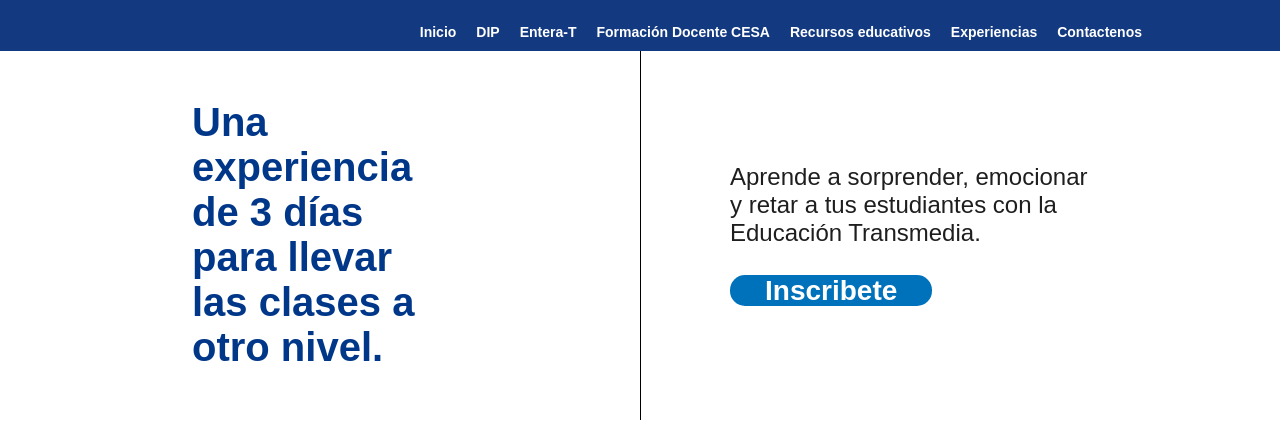
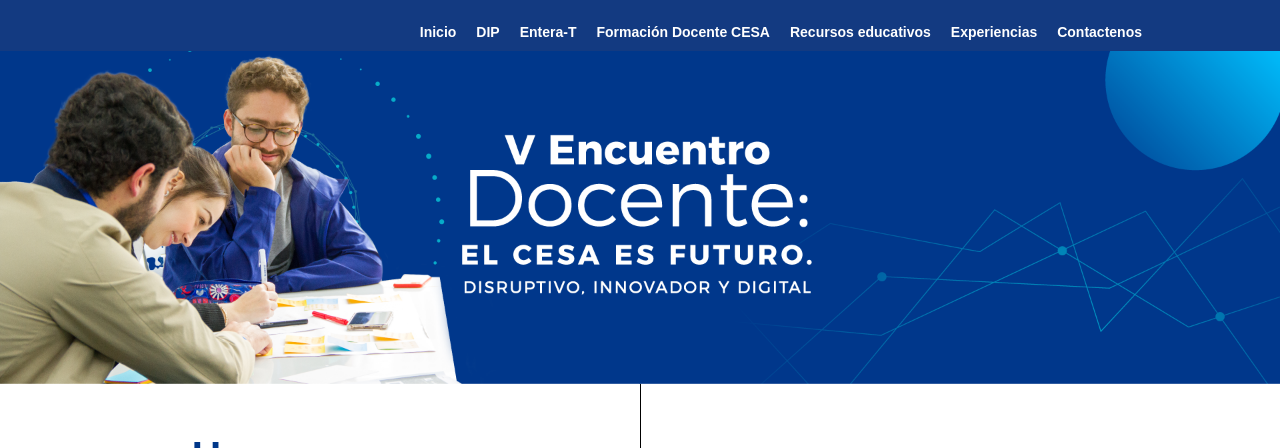
Before and after one commit to innovateduco/indez, a plain HTML site: page index.html in a window 1280 px wide. Shown: the top 448 px of the page. Drawn offline with Linux system fonts and the light colour scheme; files whose address does not match are found by name.

Commit message:
Actualización banner principal 001

```diff
--- a/index.html
+++ b/index.html
@@ -25,7 +25,7 @@
             <li><a href="https://innovat.cesa.edu.co/experiencias">Experiencias</a></li>
             <li><a href="https://innovat.cesa.edu.co/contactenos">Contactenos</a></li>
         </ul></nav>
-        <img src="/home/home_banner_1920x500.png" alt=""></header>
+        <img src="Home/HOME_BANNER 1920 x 500.png" alt=""></header>
     <section class="lineatiempo">
         <div class="izquierda"></div>
         <div class="centro">
```
